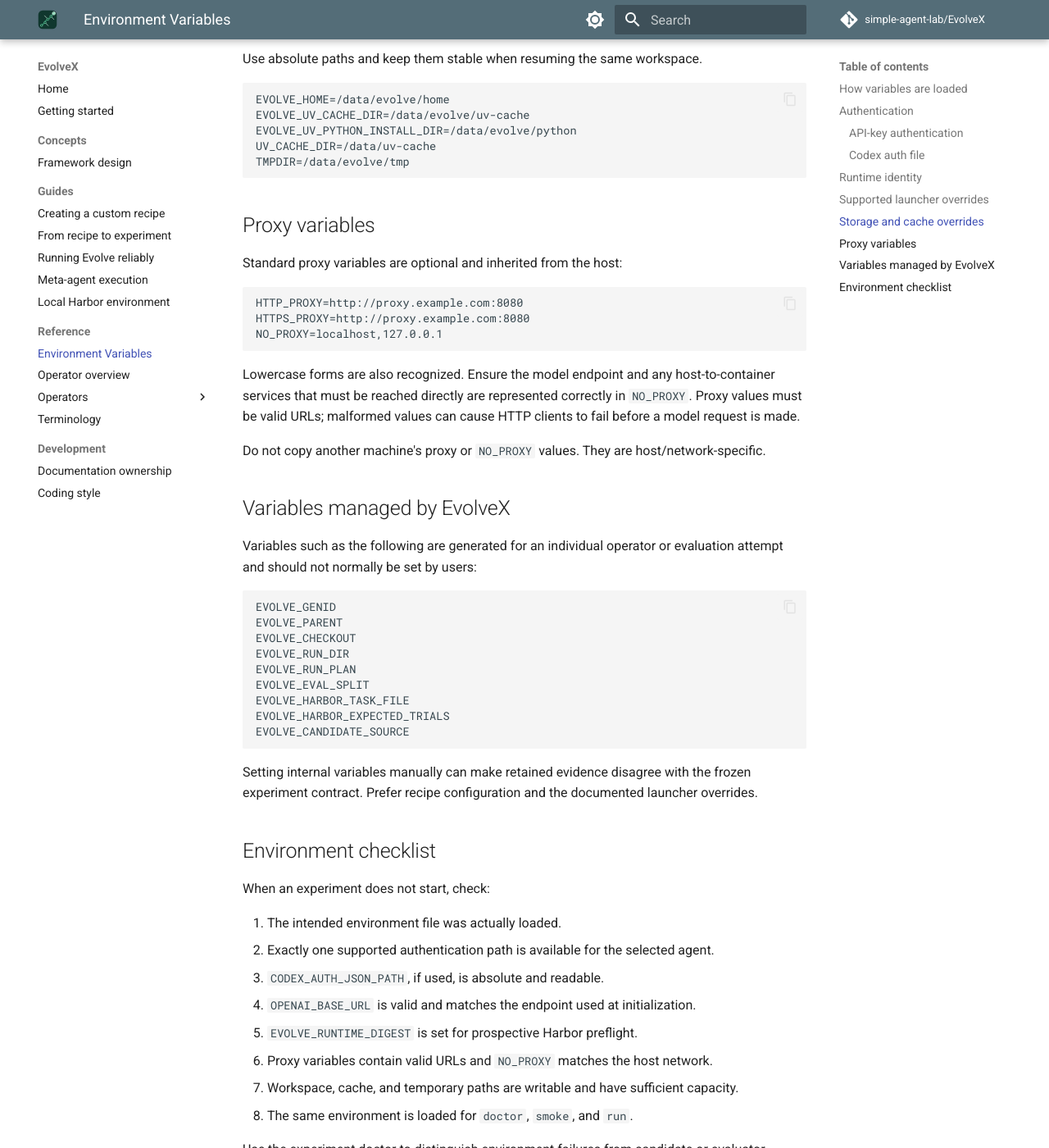
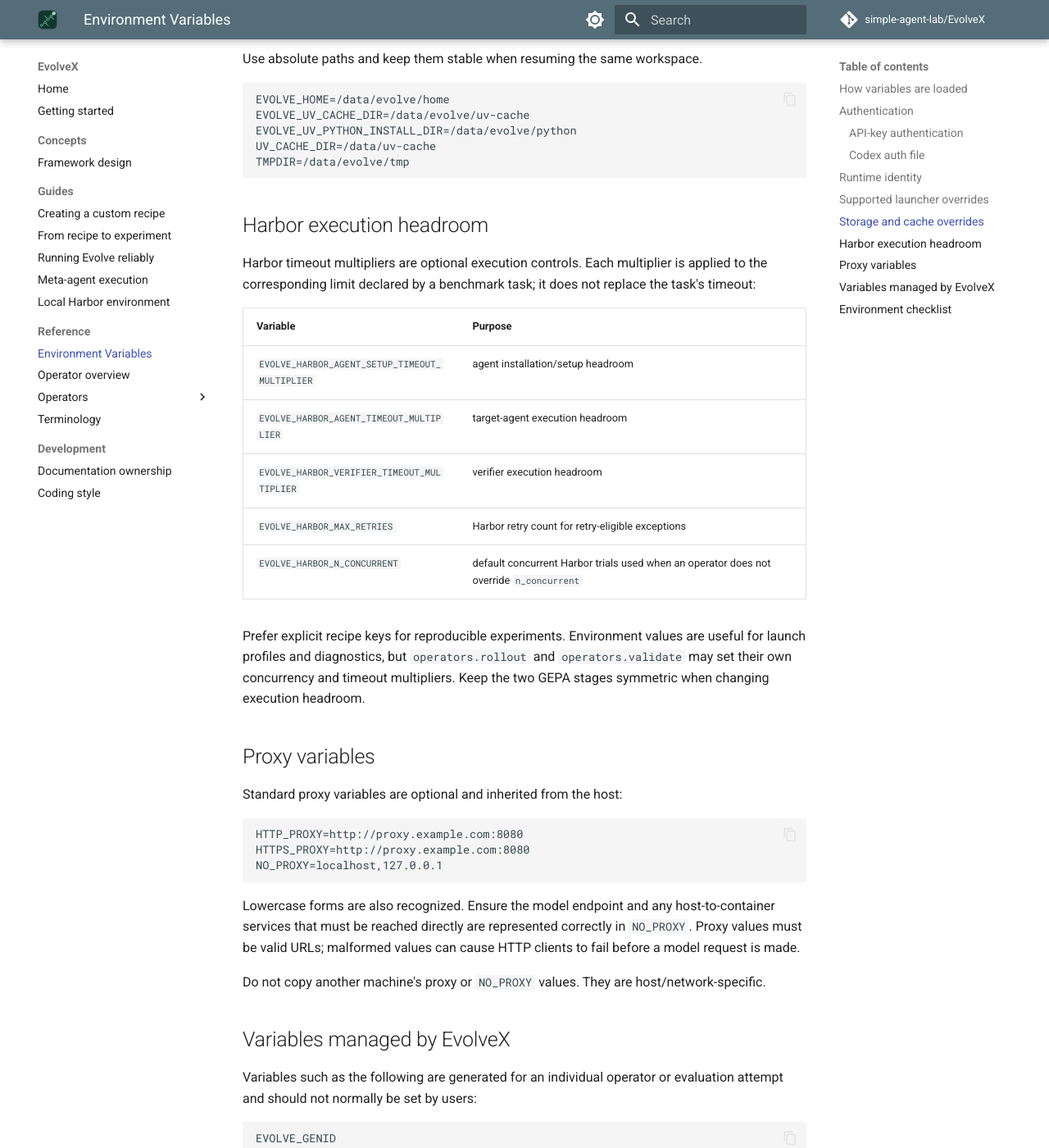
Before and after one commit to simple-agent-lab/EvolveX, an MkDocs documentation site: the page built from docs/reference/environment-variables.md, in a window 1280 px wide and 1400 px high, scrolled down 3264 px. Shown: the whole window at 82% size. Built offline with MkDocs 1.6.1 and Material for MkDocs 9.7.7, drawn with Linux system fonts in a browser that asks for light colours; comment, search, counter and statistics services are not loaded.

Commit message:
feat: configure Harbor verifier timeout headroom

````diff
--- a/docs/reference/environment-variables.md
+++ b/docs/reference/environment-variables.md
@@ -150,6 +150,25 @@
 TMPDIR=/data/evolve/tmp
 ```
 
+## Harbor execution headroom
+
+Harbor timeout multipliers are optional execution controls. Each multiplier is
+applied to the corresponding limit declared by a benchmark task; it does not
+replace the task's timeout:
+
+| Variable | Purpose |
+| --- | --- |
+| `EVOLVE_HARBOR_AGENT_SETUP_TIMEOUT_MULTIPLIER` | agent installation/setup headroom |
+| `EVOLVE_HARBOR_AGENT_TIMEOUT_MULTIPLIER` | target-agent execution headroom |
+| `EVOLVE_HARBOR_VERIFIER_TIMEOUT_MULTIPLIER` | verifier execution headroom |
+| `EVOLVE_HARBOR_MAX_RETRIES` | Harbor retry count for retry-eligible exceptions |
+| `EVOLVE_HARBOR_N_CONCURRENT` | default concurrent Harbor trials used when an operator does not override `n_concurrent` |
+
+Prefer explicit recipe keys for reproducible experiments. Environment values
+are useful for launch profiles and diagnostics, but `operators.rollout` and
+`operators.validate` may set their own concurrency and timeout multipliers.
+Keep the two GEPA stages symmetric when changing execution headroom.
+
 ## Proxy variables
 
 Standard proxy variables are optional and inherited from the host:
````
Also changed, not shown: docs/reference/operators/rollout.md (+5 -0 lines), docs/reference/operators/validate.md (+9 -0 lines), 2 other files.
